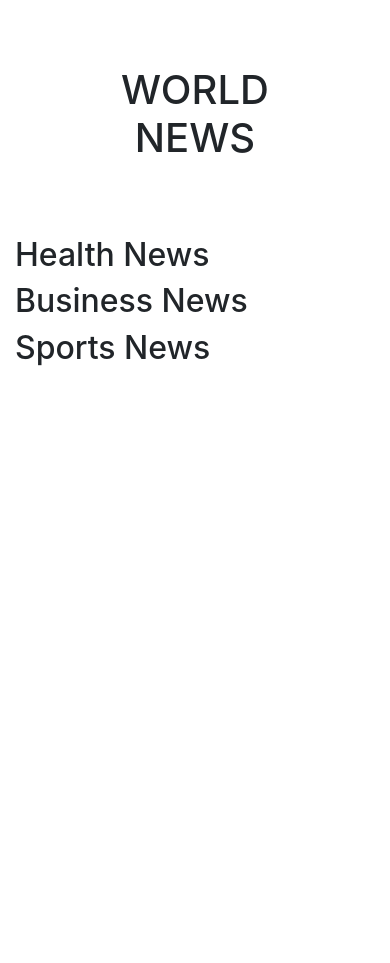
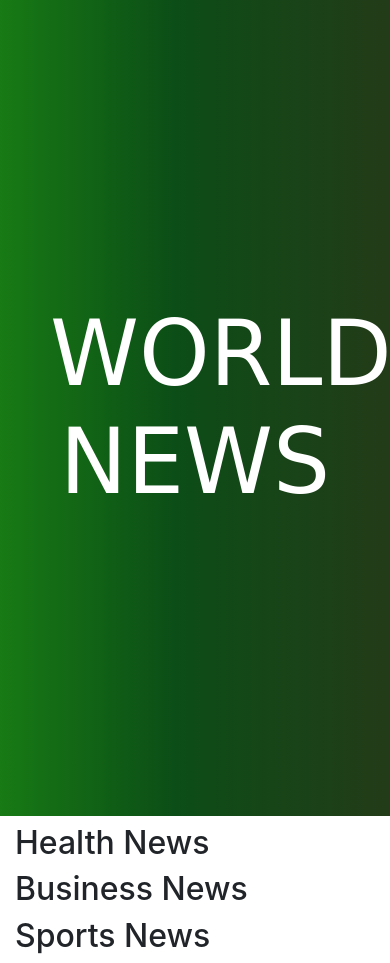
Before and after one commit to Marionjames-ally/WORLD-NEWS, a Flask app: template app/templates/index.html in a window 390 px wide. Before the commit the page ends 366 px from the top, so only its background shows below. Run offline with Flask 2, Linux system fonts and the light colour scheme; the template is opened without the code that fills it, so the values that code supplies are empty; some libraries are stand-ins or nearby versions.

Commit message:
add styling

```diff
--- a/app/main/__init__.py
+++ b/app/main/__init__.py
@@ -1,5 +1,4 @@
 from flask import Blueprint
-
-main  = Blueprint("main",__name__)
+main = Blueprint("main", __name__)
 
 from . import views
--- a/app/templates/index.html
+++ b/app/templates/index.html
@@ -32,7 +32,19 @@
 </div>
 <style>
   .WELCOME{
-  padding:66px;
+  color:white;
+  padding:50px;
+  padding-top:300px;
+  padding-bottom:300px;
+  background-image: linear-gradient(to right, rgb(23, 122, 20), rgb(21, 113, 21), rgb(19, 104, 21), rgb(16, 95, 22), rgb(14, 86, 22), rgb(12, 77, 23), rgb(16, 74, 23), rgb(20, 71, 23), rgb(24, 68, 24), rgb(27, 65, 24), rgb(31, 62, 24), rgb(35, 59, 24));
+  }
+  h1{
+  font-family: 'Graduate', cursive;
+  font-size: 90px;
+  }
+  .hr{
+  font-weight:5px;
+  color:white;
   }
 </style>
 
--- a/app/templates/macros.html
+++ b/app/templates/macros.html
@@ -3,8 +3,7 @@
 
   <div class="container-fluid">
     <div class="row">
-    <div class="col-md-4" width="200px" height="auto" >
-      <div class="card" style="display:flex;float:right" >
+       <div class="card" style="display:flex;float:right" >
         <h4 class="card-title text-center">{{news.name}}</h4>
         <div class="card-body">
           <p class="description">{{news.description}}</p>
@@ -12,18 +11,15 @@
         </div>
       </div>
         </div>
-    </div>
   </div>
 <style>
   .card {
     padding: 20px;
     margin: 20px;
+    width:300px;
+    height:auto;
     overflow-y: hidden;
-    height: 300px;
-    display: flex;
-    float:right;
-    justify-content: space-evenly;
-    box-shadow: 3px 3px 10px solid black;
+
 
   }
 </style>
@@ -61,9 +57,14 @@
       </div>
     </div>
     <style>
-      .card{
-      padding:20px;
-      }
+      .card {
+    padding: 20px;
+    margin: 20px;
+    display: flex;
+    width:300px;
+    justify-content: space-evenly;
+    /* border: 3px solid grey; */
+    box-shadow: 3px 3px 10px solid black;
 
     </style>
     {% endfor %}
```
